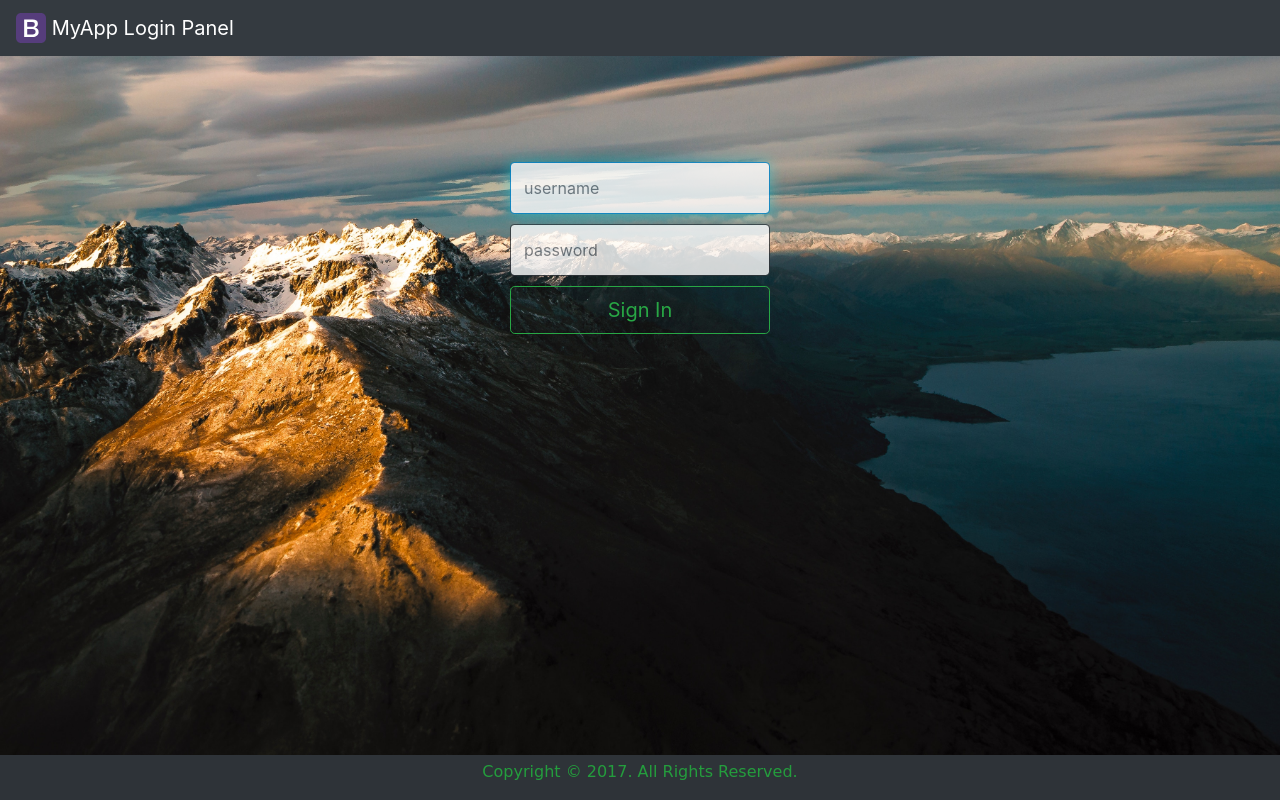
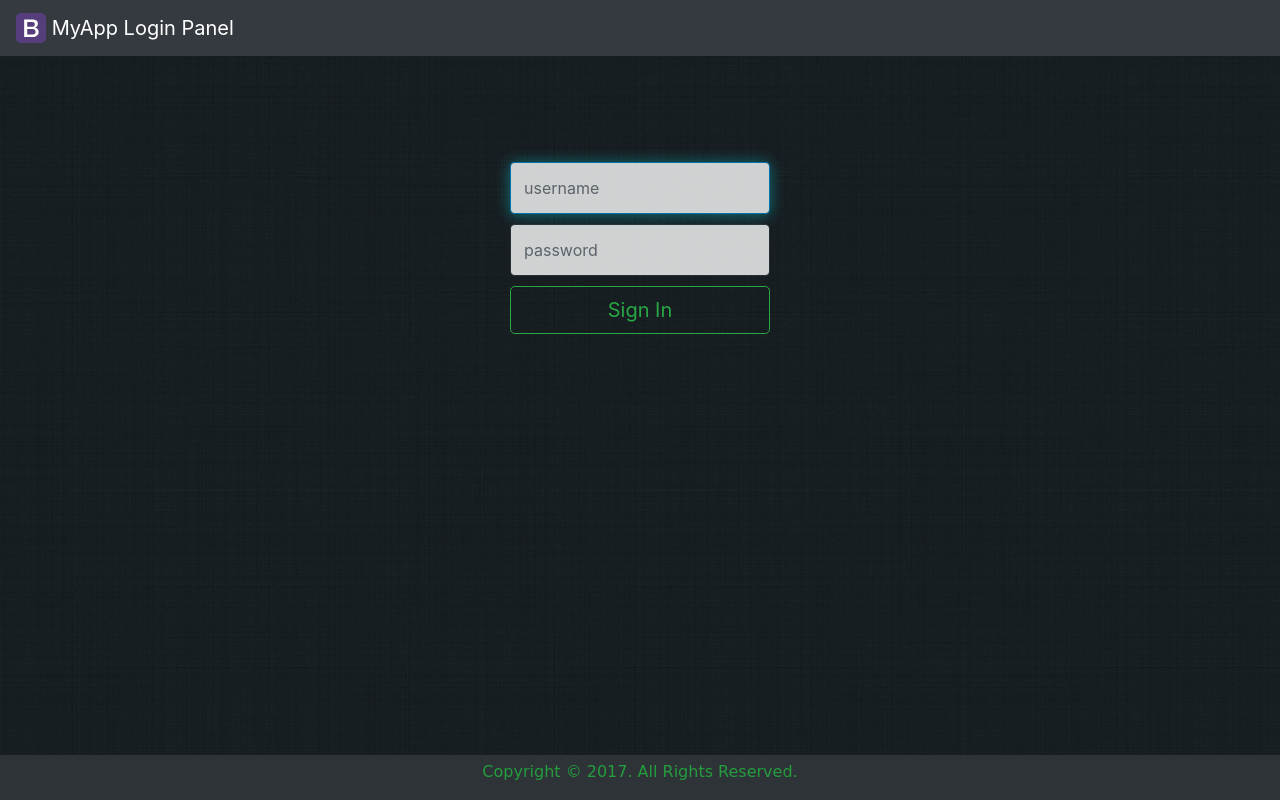
Before and after one commit to chrispetrou/login_templates, a PHP site: page /login.php in a window 1280 px wide. Run offline with PHP 8.4, Linux system fonts and the light colour scheme.

Commit message:
minor changes

```diff
--- a/bootstrap4_login/login.php
+++ b/bootstrap4_login/login.php
@@ -16,8 +16,7 @@
   <script src="https://oss.maxcdn.com/respond/1.4.2/respond.min.js"></script>
 <![endif]-->
 </head>
-<!-- Photo by Phil Botha on Unsplash -->
-<body background="images/wallpaper.jpg">
+<body>
 <div>
 <nav class="navbar navbar-dark bg-dark">
   <a class="navbar-brand" href="#">
@@ -30,8 +29,9 @@
 <!-- BEGIN of custom CSS -->
 <style>
     html, body {
-        background-repeat:no-repeat;
-        background-size:cover;
+        background-repeat: repeat;
+        background-size: auto, cover;
+        background: #222C31 url(images/black-linen.png);
         width: 100%;
         height: 100%;
     }
```
Also changed, not shown: README.md, bootstrap4_login/images/black-linen.png (added), 1 other file.
